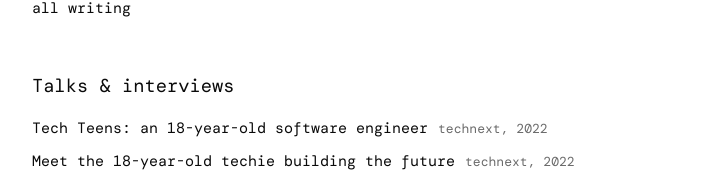
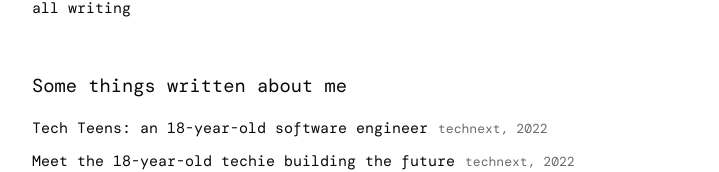
Before and after one commit to clintonimaroo/clinton, a Next.js app: page / in a window 1280 px wide. Shown: the part 2603-2775 px from the top of the page, without its empty margins (278-997 px from the left). Built offline with nearby package versions, Linux system fonts and the light colour scheme.

Commit message:
Rename talks to things written about me

```diff
--- a/src/app/page.tsx
+++ b/src/app/page.tsx
@@ -337,7 +337,7 @@ export default function Home() {
       )}
 
       <section>
-        <h2>Talks &amp; interviews</h2>
+        <h2>Some things written about me</h2>
         <ul className="talks">
           {TALKS.map((t) => (
             <li key={t.href}>
```
